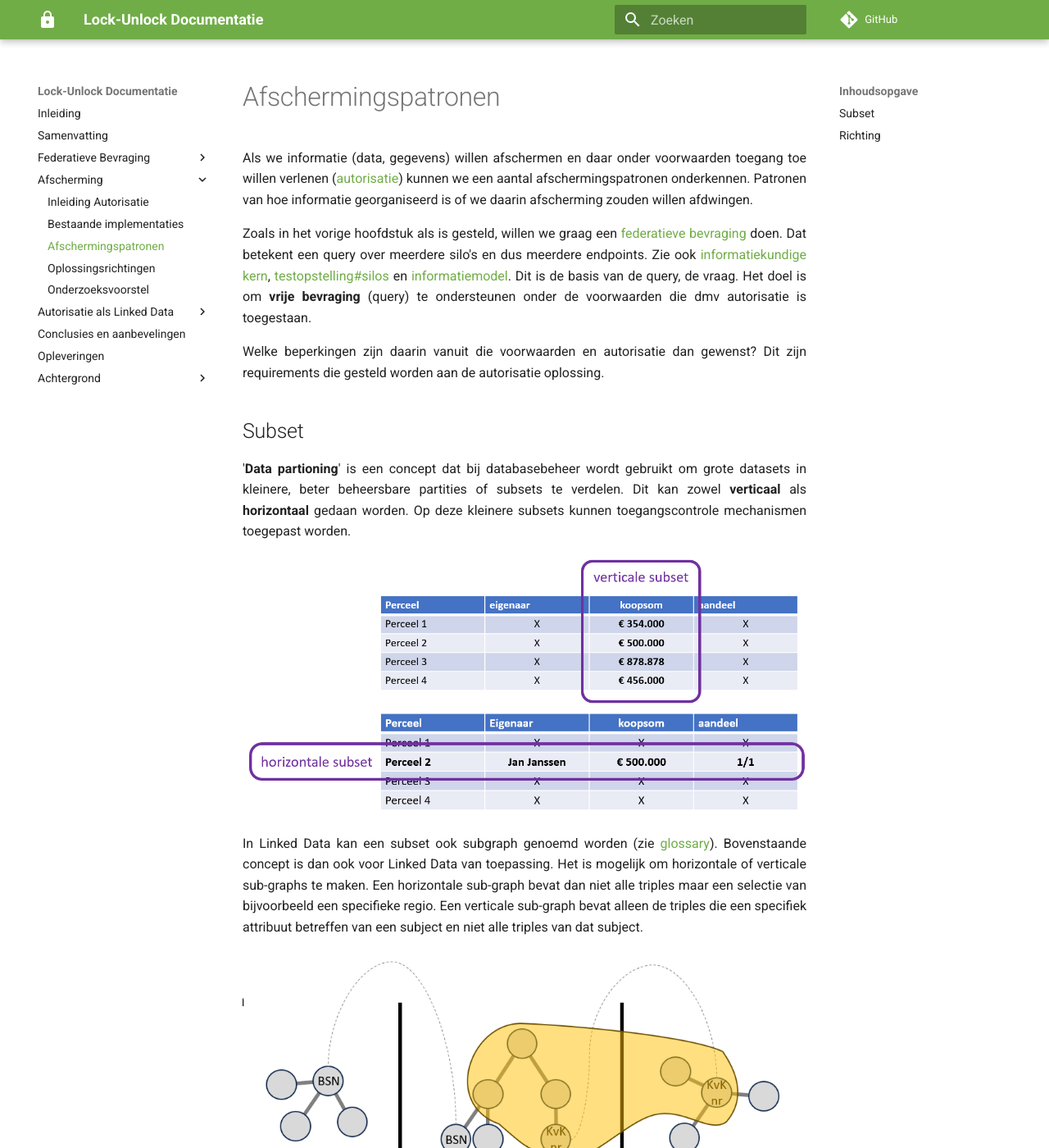
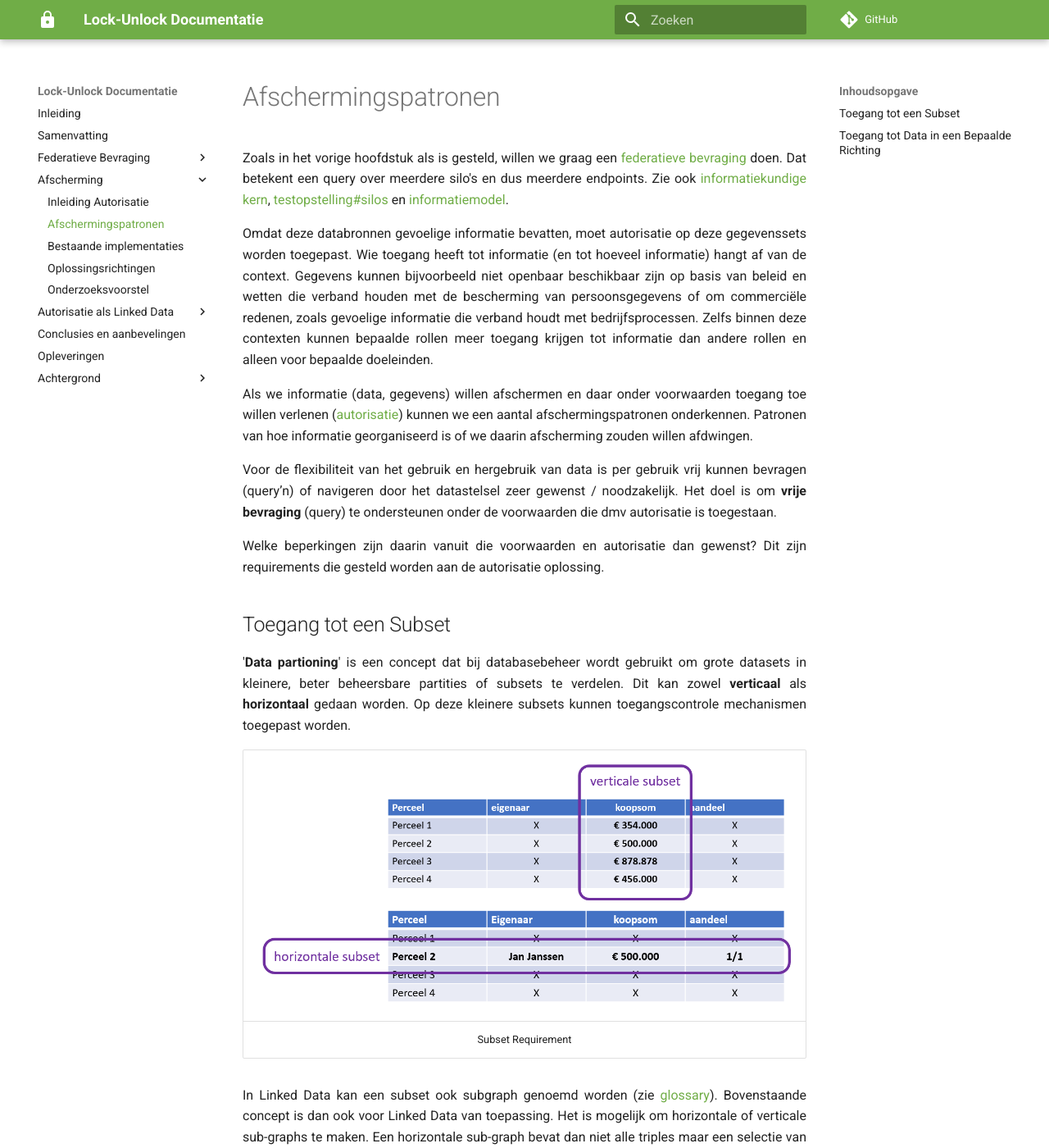
Before and after one commit to kadaster-labs/lock-unlock-docs, an MkDocs documentation site: the page built from docs/afscherming/afschermingspatronen.md, in a window 1280 px wide and 1400 px high. Shown: the whole window at 82% size. Built offline with MkDocs 1.6.1 and Material for MkDocs 9.7.7, drawn with Linux system fonts in a browser that asks for light colours; comment, search, counter and statistics services are not loaded; some of the changed text lies outside the part shown.

Commit message:
Review: Afschermingspatronen

```diff
--- a/docs/afscherming/afschermingspatronen.md
+++ b/docs/afscherming/afschermingspatronen.md
@@ -1,30 +1,36 @@
 ---
 title: Afschermingspatronen
 ---
-Als we informatie (data, gegevens) willen afschermen en daar onder voorwaarden toegang toe willen
-verlenen ([autorisatie](autorisatie.md)) kunnen we een aantal afschermingspatronen onderkennen.
-Patronen van hoe informatie georganiseerd is of we daarin afscherming zouden willen afdwingen.
 
 Zoals in het vorige hoofdstuk als is gesteld, willen we graag een [federatieve
 bevraging](../federatieve-bevraging/index.md) doen. Dat betekent een query over meerdere silo's en
 dus meerdere endpoints. Zie ook [informatiekundige
 kern](../federatieve-bevraging/informatiekundigekern.md),
 [testopstelling#silos](../federatieve-bevraging/testopstelling.md#silos) en
-[informatiemodel](../federatieve-bevraging/informatiemodel.md). Dit is de basis van de query, de
-vraag. Het doel is om **vrije bevraging** (query) te ondersteunen onder de voorwaarden die dmv
+[informatiemodel](../federatieve-bevraging/informatiemodel.md).
+
+Omdat deze databronnen gevoelige informatie bevatten, moet autorisatie op deze gegevenssets worden toegepast. Wie toegang heeft tot informatie (en tot hoeveel informatie) hangt af van de context. Gegevens kunnen bijvoorbeeld niet openbaar beschikbaar zijn op basis van beleid en wetten die verband houden met de bescherming van persoonsgegevens of om commerciële redenen, zoals gevoelige informatie die verband houdt met bedrijfsprocessen. Zelfs binnen deze contexten kunnen bepaalde rollen meer toegang krijgen tot informatie dan andere rollen en alleen voor bepaalde doeleinden.
+
+Als we informatie (data, gegevens) willen afschermen en daar onder voorwaarden toegang toe willen
+verlenen ([autorisatie](autorisatie.md)) kunnen we een aantal afschermingspatronen onderkennen.
+Patronen van hoe informatie georganiseerd is of we daarin afscherming zouden willen afdwingen.
+
+Voor de flexibiliteit van het gebruik en hergebruik van data is per gebruik vrij kunnen bevragen (query’n) of navigeren door het datastelsel zeer gewenst / noodzakelijk. Het doel is om **vrije bevraging** (query) te ondersteunen onder de voorwaarden die dmv
 autorisatie is toegestaan.
 
 Welke beperkingen zijn daarin vanuit die voorwaarden en autorisatie dan gewenst? Dit zijn
 requirements die gesteld worden aan de autorisatie oplossing.
 
-## Subset
+## Toegang tot een Subset
 
 '**Data partioning**' is een concept dat bij databasebeheer wordt gebruikt om grote datasets in
 kleinere, beter beheersbare partities of subsets te verdelen. Dit kan zowel **verticaal** als
 **horizontaal** gedaan worden. Op deze kleinere subsets kunnen toegangscontrole mechanismen
 toegepast worden.
 
-![Subsets](images/subsets.png)
+| ![Subsets](images/subsets.png) |
+| :--: |
+| Subset Requirement |
 
 In Linked Data kan een subset ook subgraph genoemd worden (zie
 [glossary](../achtergrond/glossary.md)). Bovenstaande concept is dan ook voor Linked Data van
@@ -33,9 +39,11 @@ sub-graph bevat dan niet alle triples maar een selectie van bijvoorbeeld een spe
 verticale sub-graph bevat alleen de triples die een specifiek attribuut betreffen van een subject en
 niet alle triples van dat subject.
 
-![Subgraph](images/subgraph.png)
+| ![Subgraph](images/subgraph.png) |
+| :--: |
+| Subgraph Requirement |
 
-## Richting
+## Toegang tot Data in een Bepaalde Richting
 
 Een van de intrinsieke kwaliteiten van graphs is om op verkennende wijze door de graph te navigeren.
 Binnen de context van een federatief datastelsel bestaan er echter een aantal gebruiksscenario's
--- a/mkdocs.yml
+++ b/mkdocs.yml
@@ -19,8 +19,8 @@ nav:
   - Afscherming:
     - afscherming/index.md
     - afscherming/autorisatie.md
+    - afscherming/afschermingspatronen.md
     - afscherming/bestaande-implementaties.md
-    - afscherming/afschermingspatronen.md
     - afscherming/oplossingsrichtingen.md
     - afscherming/onderzoeksvoorstel.md
   - Autorisatie als Linked Data:
```
Also changed, not shown: other parts of docs/afscherming/afschermingspatronen.md (+3 -1 lines), docs/afscherming/index.md (+1 -1 lines).
